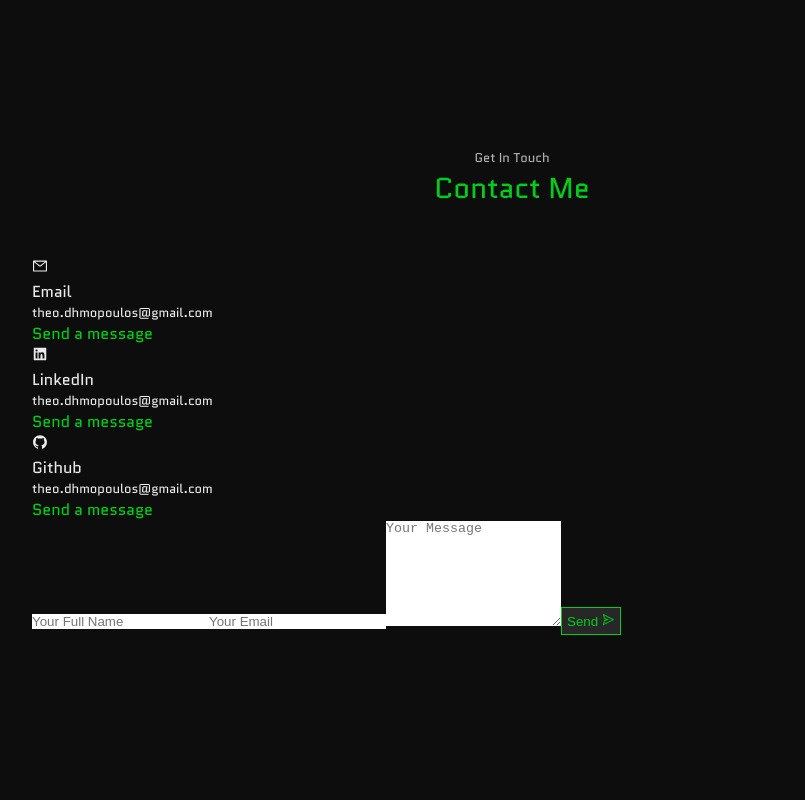
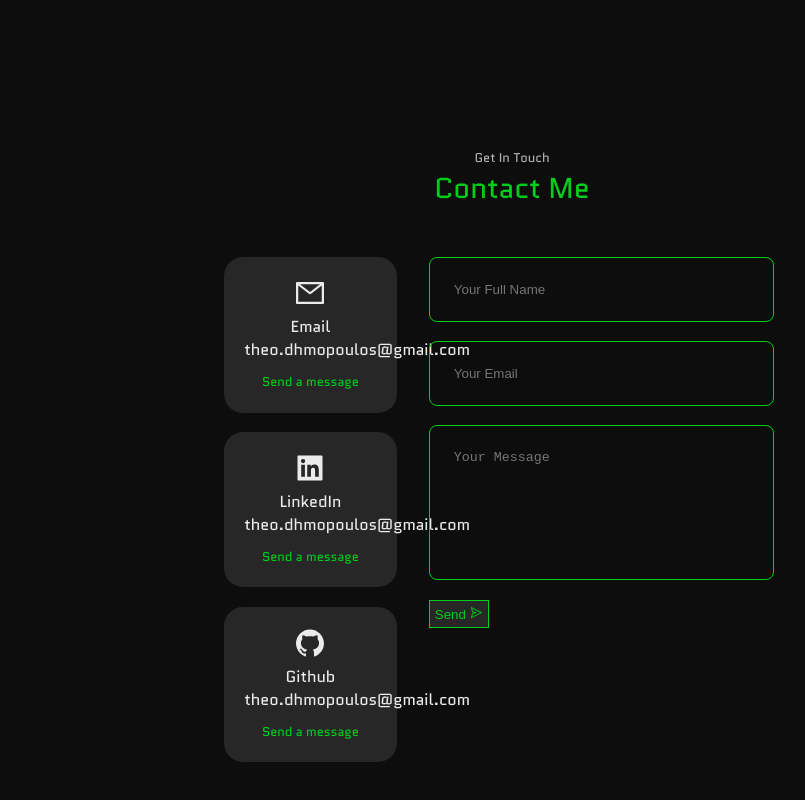
Before and after one commit to Theodoreprof/CV_website, a React (Create React App) app in the folder cv_website/: page / in a window 1280 px wide. Shown: the part 5820-6620 px from the top of the page, without its empty margins (128-933 px from the left). Built offline with nearby package versions, Linux system fonts and the light colour scheme.

Commit message:
contact styling

```diff
--- a/cv_website/src/components/contact/contact.css
+++ b/cv_website/src/components/contact/contact.css
@@ -0,0 +1,59 @@
+.container.contact__container {
+    width: 45%;
+    display: grid;
+    grid-template-columns: 30% 60%;
+    gap: 2rem;
+}
+
+.contact__options {
+    display: flex;
+    flex-direction: column;
+    gap: 1.2rem;
+}
+
+.contact__option {
+    background-color: var(--color-bg-variant);
+    padding: 1.2rem;
+    border-radius: 1.2rem;
+    text-align: center;
+    border: 1px solid transparent;
+    transform: var(--transition);
+}
+
+.contact__option h5 {
+    font-size: 1rem;
+}
+
+.contact__option a {
+    font-size: 0.8rem;
+    margin-top: 0.7rem;
+    display: inline-block;
+}
+
+.contact__option:hover {
+    background: transparent;
+    border-color: var(--primary-variant);
+}
+
+.contact__icon {
+    font-size: 2rem;
+}
+
+
+/* Form */
+
+form {
+    display: flex;
+    flex-direction: column;
+    gap: 1.2rem;
+}
+
+input, textarea {
+    width: 100%;
+    padding: 1.5rem;
+    border-radius: 0.5rem;
+    background: transparent;
+    border: 1px solid var(--color-primary);
+    resize: none;
+    color: var(--color-white);
+}
```
